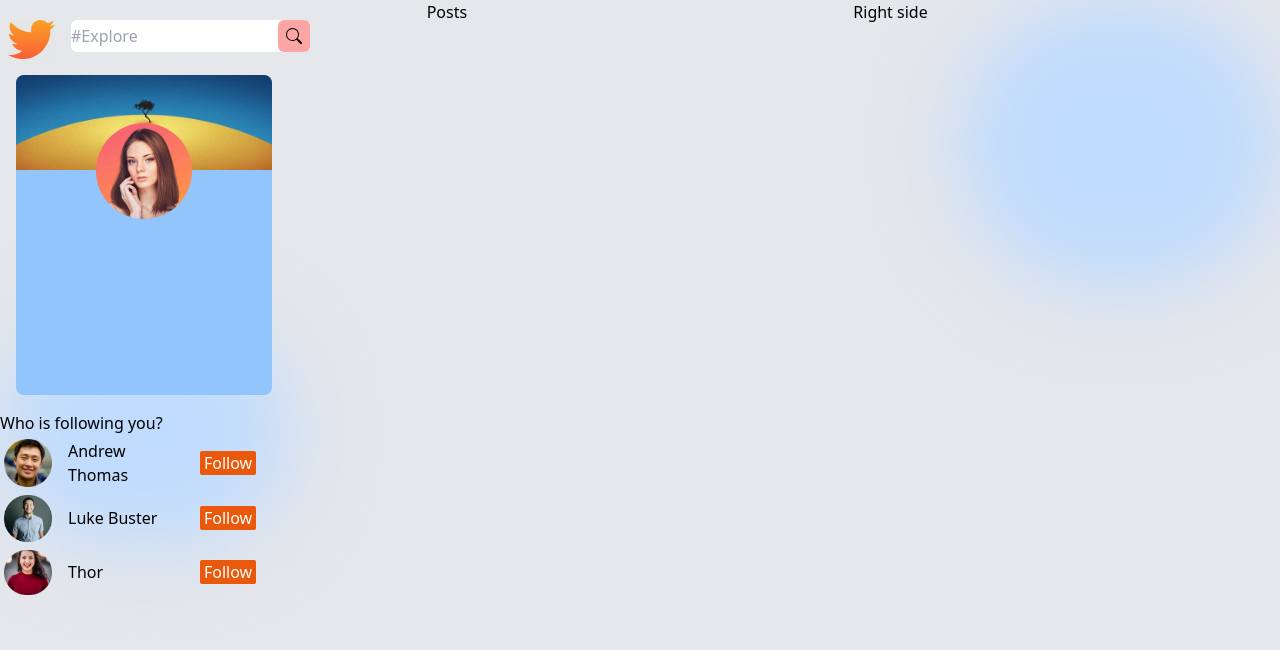
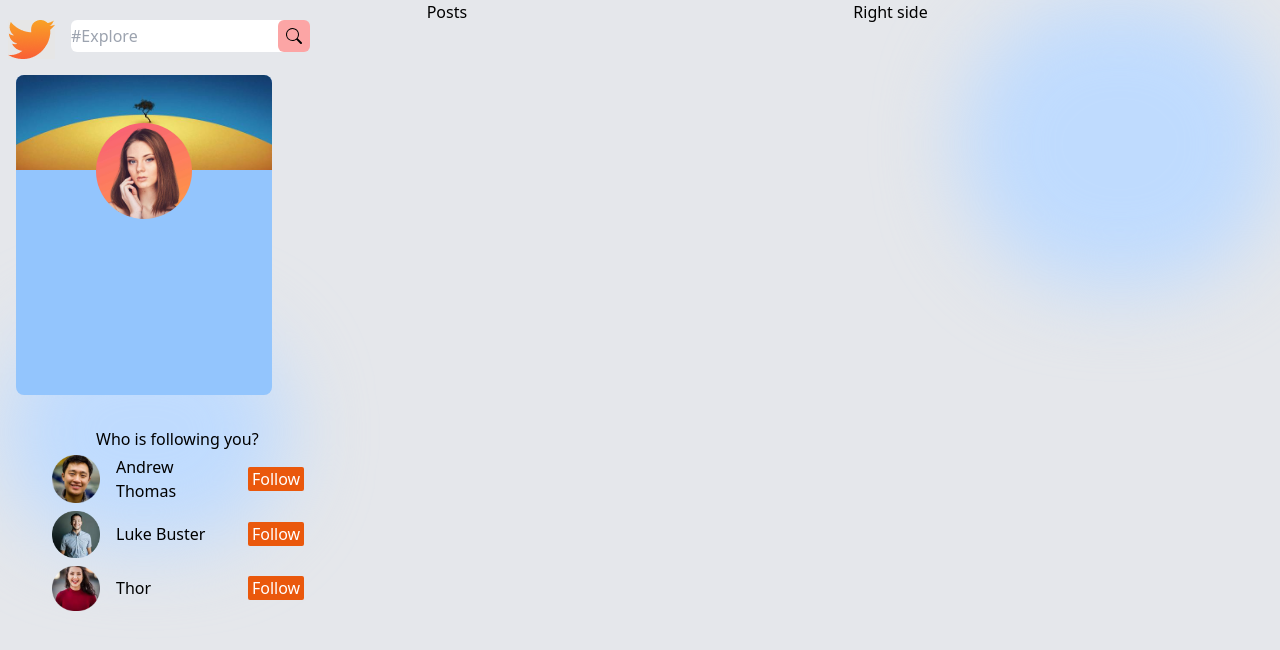
Before and after one commit to imanchamileva/SocialMediaApp, a React (Create React App) app in the folder app/client/: page / in a window 1280 px wide. Shown: the top 650 px of the page. Built offline with nearby package versions, Linux system fonts and the light colour scheme.

Commit message:
postside

```diff
--- a/app/client/src/components/FollowersCard/FollowersCard.jsx
+++ b/app/client/src/components/FollowersCard/FollowersCard.jsx
@@ -3,13 +3,16 @@ import { Followers } from '../../Data/FollowersData.js'
 
 const FollowersCard = () => {
   return (
-    <div className="pt-4">
-      <h3>Who is following you?</h3>
+    <div className="pt-4 pl-12">
+      <div className="pt-4 pl-12">
+        <h3>Who is following you?</h3>
+      </div>
       {Followers.map((follower) => {
         return <div className="flex flex-row items-center w-64 justify-between">
           <div> <img className="w-14 p-1 rounded-sm" src={follower.img} /></div>
           <div className="w-32"><p className="p-1 ">{follower.name}</p></div>
-          <div><button className="bg-orange-600 w-14 rounded-sm text-white">Follow</button></div>
+          <div><button className="bg-orange-600 w-14 rounded-sm text-white hover:bg-white
+          hover:text-orange-600 ">Follow</button></div>
         </div>
 
 
--- /dev/null
+++ b/app/client/src/components/PostSide/PostSide.jsx
@@ -0,0 +1,8 @@
+
+function PostSide() {
+  return (
+    <div>PostSide</div>
+  )
+}
+
+export default PostSide
```
